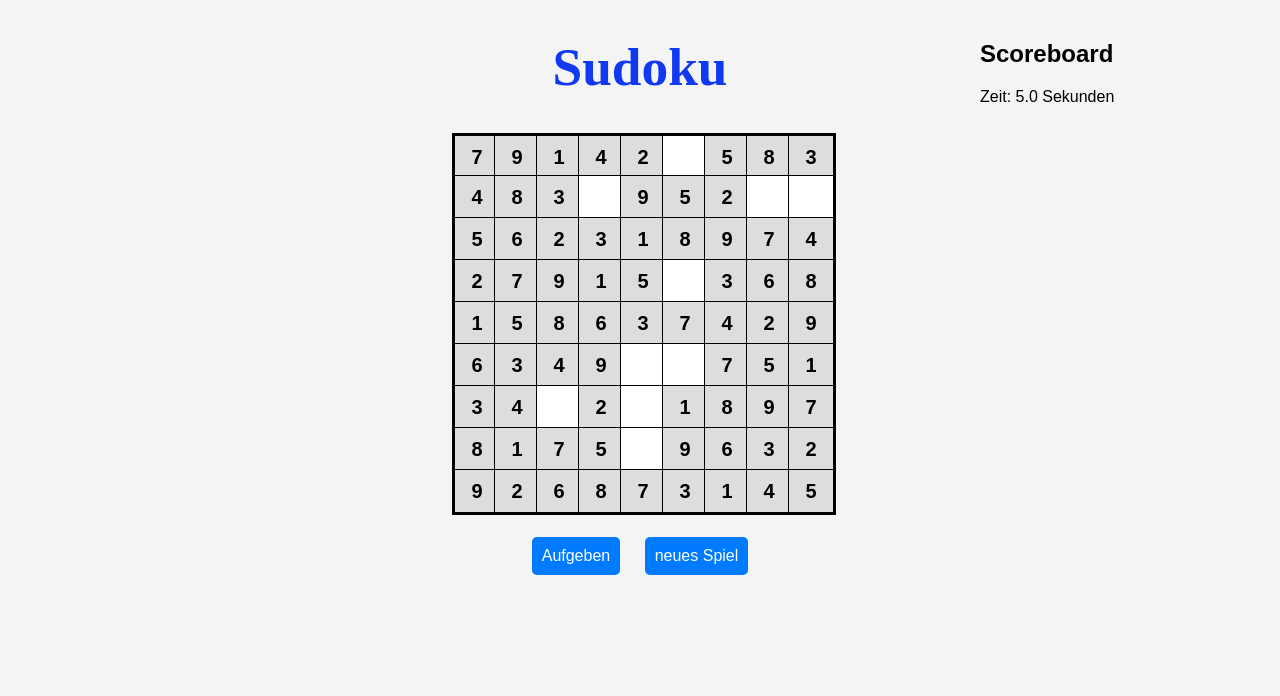
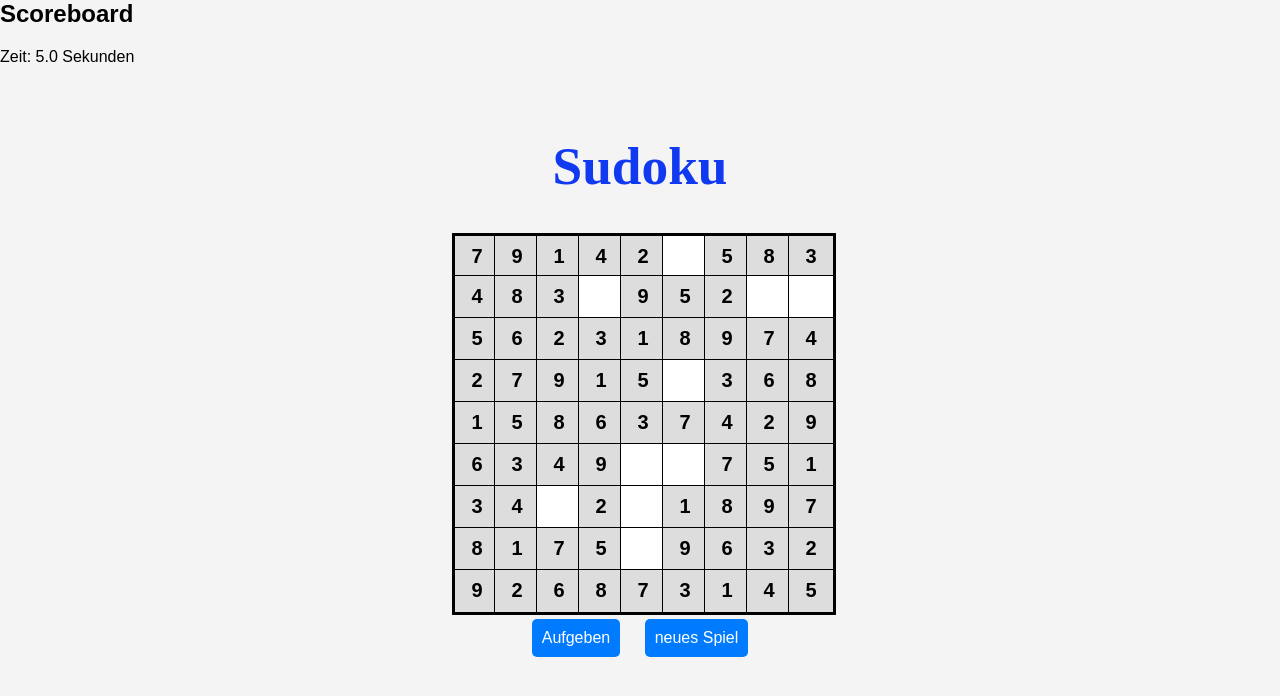
Before and after one commit to BreuchTiz/Tantan_Dai, a plain HTML site: page frontend/index.html in a window 1280 px wide. Drawn offline with Linux system fonts and the light colour scheme; no server answers.

Commit message:
flex scoreboard

```diff
--- a/frontend/index.html
+++ b/frontend/index.html
@@ -7,23 +7,21 @@
     <link rel="stylesheet" href="styles.css" />
   </head>
   <body>
-    <h1>Sudoku</h1>
-    <div class="sudoku-container" id="sudoku-board"></div>
-    <br />
-    <div
-      class="scoreboard"
-      id="scoreboard"
-      style="position: absolute; right: 0; top: 20px"
-    >
-      <h2>Scoreboard</h2>
-      <p id="timer">Zeit: 0 Sekunden</p> <!-- Timer display -->
-      <div id="scoreboard-list"></div>
+    <div class="body-container">
+      <h1>Sudoku</h1>
+      <div class="sudoku-container" id="sudoku-board"></div>
+      <br />
+      <button onclick="giveUpSudokuGame()">Aufgeben</button>
+      <button onclick="generateSudoku()">neues Spiel</button>
+      <br />
+      <br />
+      <div class="scoreboard" id="scoreboard">
+        <h2>Scoreboard</h2>
+        <p id="timer">Zeit: 0 Sekunden</p>
+        <!-- Timer display -->
+        <div id="scoreboard-list"></div>
+      </div>
     </div>
-
-    <br />
-    <button onclick="giveUpSudokuGame()">Aufgeben</button>
-    <button onclick="generateSudoku()">neues Spiel</button>
-
     <script src="sudoku.js"></script>
   </body>
 </html>
--- a/frontend/styles.css
+++ b/frontend/styles.css
@@ -3,6 +3,11 @@ body {
     text-align: center;
     background-color: #f4f4f4;
     margin: 10px; /* Abstand um den gesamten Body */
+    height: 100vh;
+    flex-wrap: wrap;
+    display: flex;
+    justify-content: center;
+    align-content: center;
 }
 
 h1 {
@@ -90,8 +95,15 @@ input::-webkit-inner-spin-button {
     margin: 0; /* <-- Apparently some margin are still there even though it's hidden */
 }
 
-#scoreboard{
+.scoreboard{
     text-align: left;
+    position: absolute;
+    left: 0;
+    top:0;
+
+    h2{
+        margin-top: 0;
+    }
     #scoreboard-list{
         width: 300px;
         display: flex;
@@ -101,6 +113,12 @@ input::-webkit-inner-spin-button {
             margin-top: 3px;
             margin-bottom: 3px;
         }
+    }
+}
+
+.body-container{
+    h1{
+        margin-top: 0;
     }
 }
 
@@ -135,3 +153,15 @@ input::-webkit-inner-spin-button {
 
 8.Scoreboardlist
 */
+
+/* Media query for screens narrower than 1026px */
+@media (max-width: 1026px) {
+  .scoreboard {
+    position: static; /* Remove absolute positioning */
+    margin-top: 20px; /* Add spacing above the scoreboard */
+  }
+
+  .sudoku-container {
+    margin-bottom: 20px; /* Add spacing below the Sudoku board */
+  }
+}
--- a/frontend/sudoku.js
+++ b/frontend/sudoku.js
@@ -96,6 +96,7 @@ function handleInput(cell, row, col) {
  * Ends the game, stops the timer, and saves the player's score and time to the server.
  */
 function finishGame() {
+  clearInterval(timerInterval); // Ensure the timer stops when the game ends
   const elapsedTime = stopTimer().toFixed(1); // Format elapsed time to one decimal place
   const playerName = prompt(
     "Herzlichen Glückwunsch! Bitte gib deinen Namen ein:"
```
